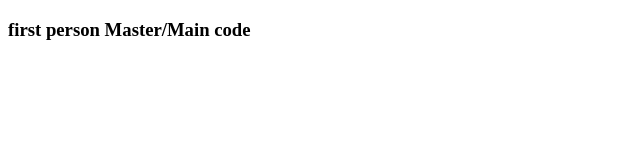
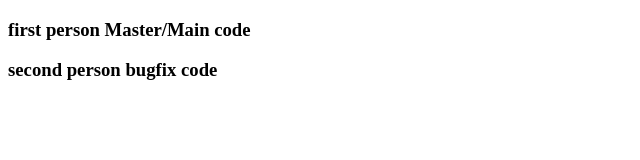
Before and after one commit to gnane123/Collab, a plain HTML site: page Index.html in a window 1280 px wide. Shown: the whole page, without its empty margins (0-640 px from the left). Drawn offline with Linux system fonts and the light colour scheme.

Commit message:
bugfix code

```diff
--- a/Index.html
+++ b/Index.html
@@ -7,5 +7,6 @@
 </head>
 <body>
     <h3>first person Master/Main code</h3>
+    <h3>second person bugfix code</h3>
 </body>
 </html>
```
